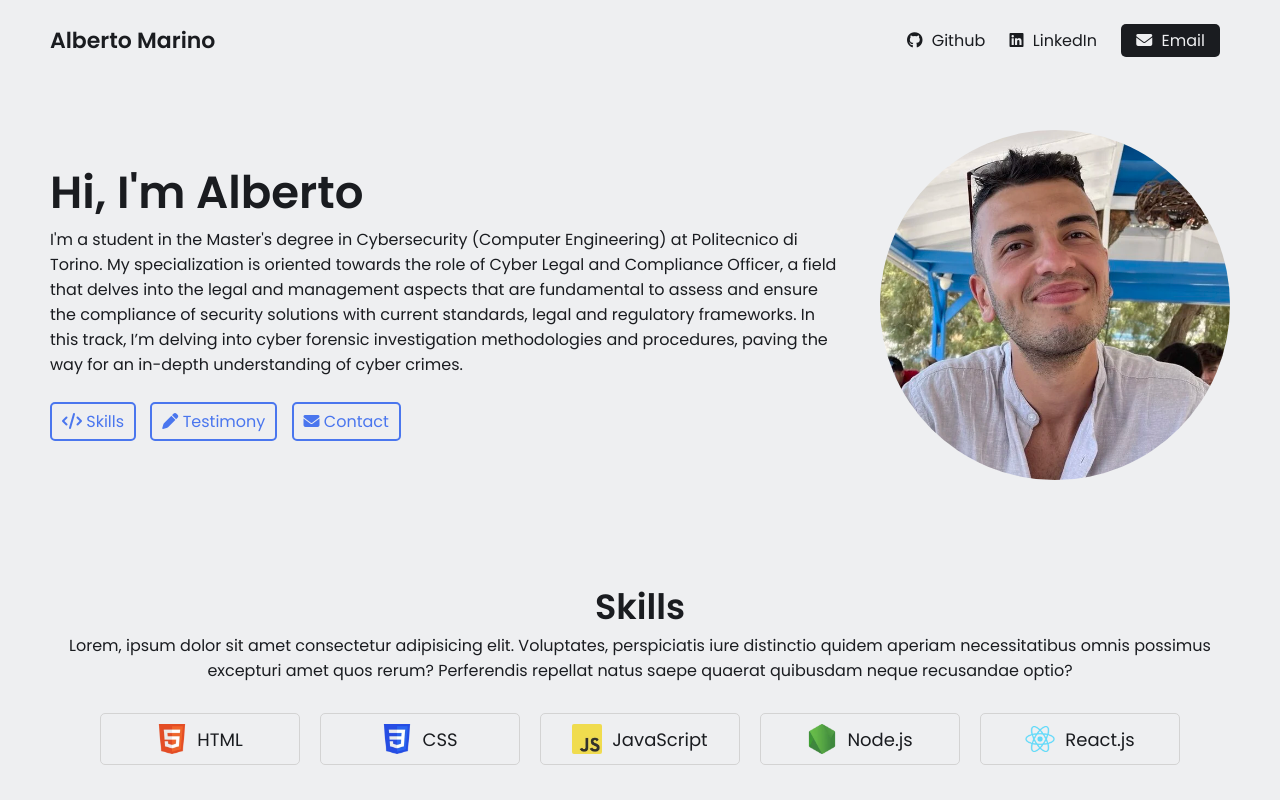
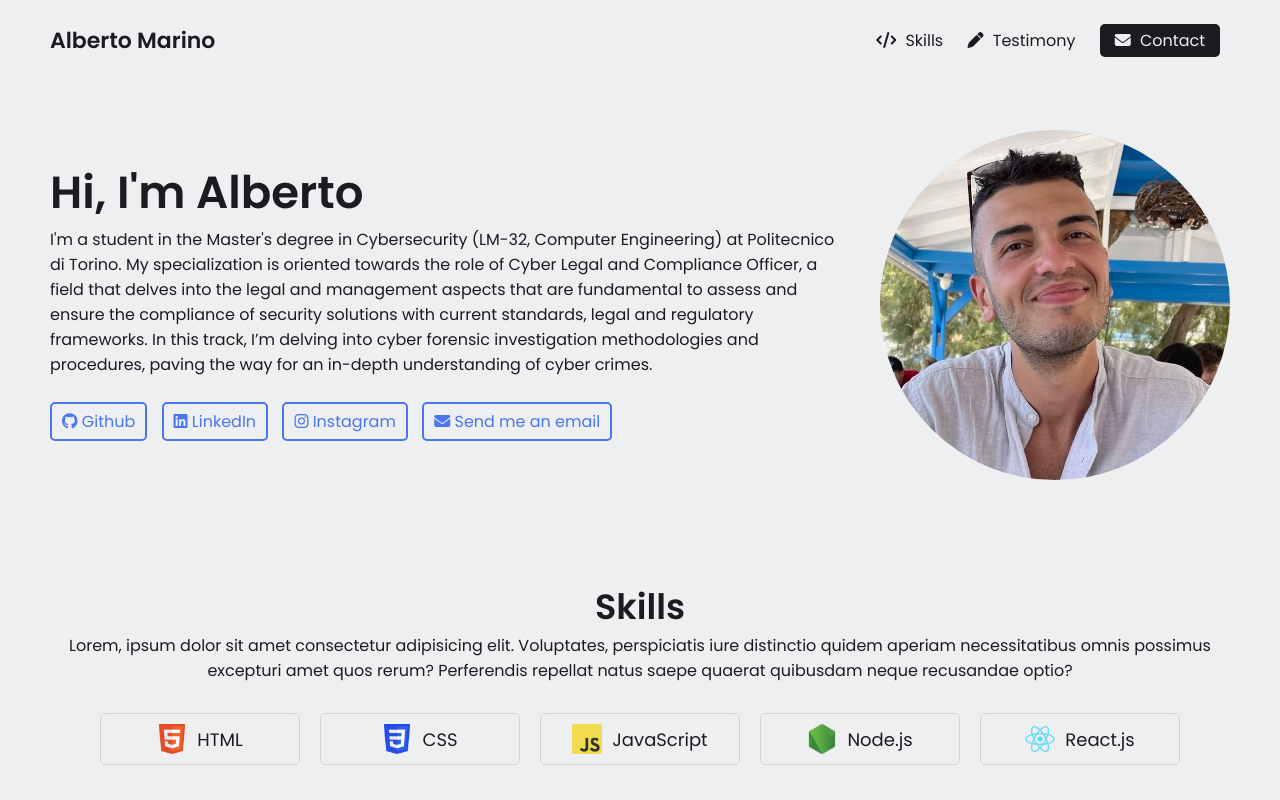
Before and after one commit to albertoomarino/Personal-Portfolio, a plain HTML site: page index.html in a window 1280 px wide. Shown: the top 800 px of the page. Drawn offline with Linux system fonts and the light colour scheme.

Commit message:
Small updates

```diff
--- a/index.html
+++ b/index.html
@@ -14,7 +14,7 @@
     integrity="sha512-iecdLmaskl7CVkqkXNQ/ZH/XLlvWZOJyj7Yy7tcenmpD1ypASozpmT/E0iPtmFIB46ZmdtAc9eNBvH0H/ZpiBw=="
     crossorigin="anonymous" referrerpolicy="no-referrer" />
 
-  <link rel="stylesheet" href="styles.css">
+  <link rel="stylesheet" href="style.css">
 
   <title>Alberto Marino</title>
 </head>
@@ -27,20 +27,21 @@
     </div>
 
     <div class="right">
-      <a href="http://github.com" target="_blank" rel="noopener noreferrer">
-        <i class="fa-brands fa-github"></i>
-        <span>Github</span>
+      <a href="#skills">
+        <i class="fa-solid fa-code"></i>
+        <span>Skills</span>
       </a>
 
-      <a href="http://linkedin.com" target="_blank" rel="noopener noreferrer">
-        <i class="fa-brands fa-linkedin"></i>
-        <span>LinkedIn</span>
+      <a href="#testimony">
+        <i class="fa-solid fa-pen"></i>
+        <span>Testimony</span>
       </a>
 
-      <a href="mailto:john@example.com">
+      <a href="#contact">
         <i class="fa-solid fa-envelope"></i>
-        <span>Email</span>
+        <span>Contact</span>
       </a>
+
     </div>
   </nav>
 
@@ -49,7 +50,8 @@
     <section class="hero-section">
       <div class="text">
         <h2>Hi, I'm Alberto</h2>
-        <p>I'm a student in the Master's degree in Cybersecurity (Computer Engineering) at Politecnico di Torino. My
+        <p>I'm a student in the Master's degree in Cybersecurity (LM-32, Computer Engineering) at Politecnico di Torino.
+          My
           specialization is oriented towards the role of Cyber Legal and Compliance Officer, a field that delves into
           the legal and management aspects that are fundamental to assess and ensure the compliance of security
           solutions with current standards, legal and regulatory frameworks. In this track, I’m delving into cyber
@@ -57,19 +59,25 @@
           crimes.</p>
 
         <div class="links">
-          <a href="#skills">
-            <i class="fa-solid fa-code"></i>
-            <span>Skills</span>
+          <a href="https://github.com/albertoomarino" target="_blank" rel="noopener noreferrer">
+            <i class="fa-brands fa-github"></i>
+            <span>Github</span>
           </a>
 
-          <a href="#testimony">
-            <i class="fa-solid fa-pen"></i>
-            <span>Testimony</span>
+          <a href="https://www.linkedin.com/in/albertoomarino/" target="_blank" rel="noopener noreferrer">
+            <i class="fa-brands fa-linkedin"></i>
+            <span>LinkedIn</span>
           </a>
 
-          <a href="#contact">
+          <a href="https://www.instagram.com/albertoomarino/profilecard/?igsh=N2JxNjRwZ3h1c2ln" target="_blank"
+            rel="noopener noreferrer">
+            <i class="fa-brands fa-instagram"></i>
+            <span>Instagram</span>
+          </a>
+
+          <a href="mailto:2albertomarino6@gmail.com">
             <i class="fa-solid fa-envelope"></i>
-            <span>Contact</span>
+            <span>Send me an email</span>
           </a>
         </div>
       </div>
```
Also changed, not shown: style.css (renamed from styles.css).
